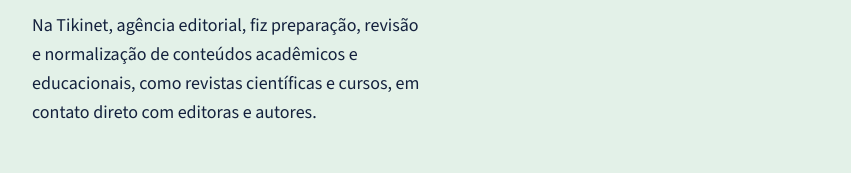
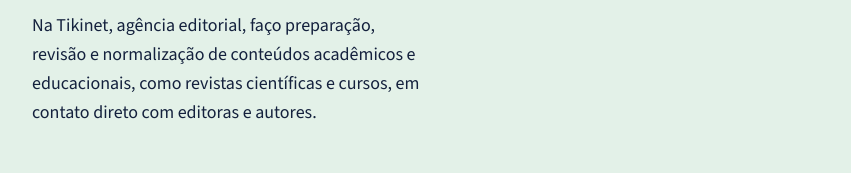
Before and after one commit to leticiagazinhato/leticiagazinhato.github.io, a plain HTML site: page index.html in a window 1280 px wide. Shown: the part 5972-6145 px from the top of the page, without its empty margins (316-1167 px from the left). Drawn offline with nearby package versions, Linux system fonts and the light colour scheme.

Commit message:
Update index.html

```diff
--- a/index.html
+++ b/index.html
@@ -485,7 +485,7 @@ footer{background:var(--ink);box-shadow:0 0 0 100vmax var(--ink);clip-path:inset
       <div>
         <p>Reviso textos acadêmicos desde 2016, de TCCs e artigos de Direito a uma tese de doutorado em Matemática Pura. Cuido de norma, coesão e clareza sem mexer na voz do autor.</p>
         <p>Tenho experiência com normalização de trabalhos acadêmicos e científicos segundo as normas da ABNT, da APA e de Vancouver: citações, referências, tabelas, figuras e estrutura do trabalho.</p>
-        <p>Na Tikinet, agência editorial, fiz preparação, revisão e normalização de conteúdos acadêmicos e educacionais, como revistas científicas e cursos, em contato direto com editoras e autores.</p>
+        <p>Na Tikinet, agência editorial, faço preparação, revisão e normalização de conteúdos acadêmicos e educacionais, como revistas científicas e cursos, em contato direto com editoras e autores.</p>
       </div>
       <ul class="hl">
         <li>Assistente Editorial · Tikinet · revistas científicas e cursos<small>2026</small></li>
```
